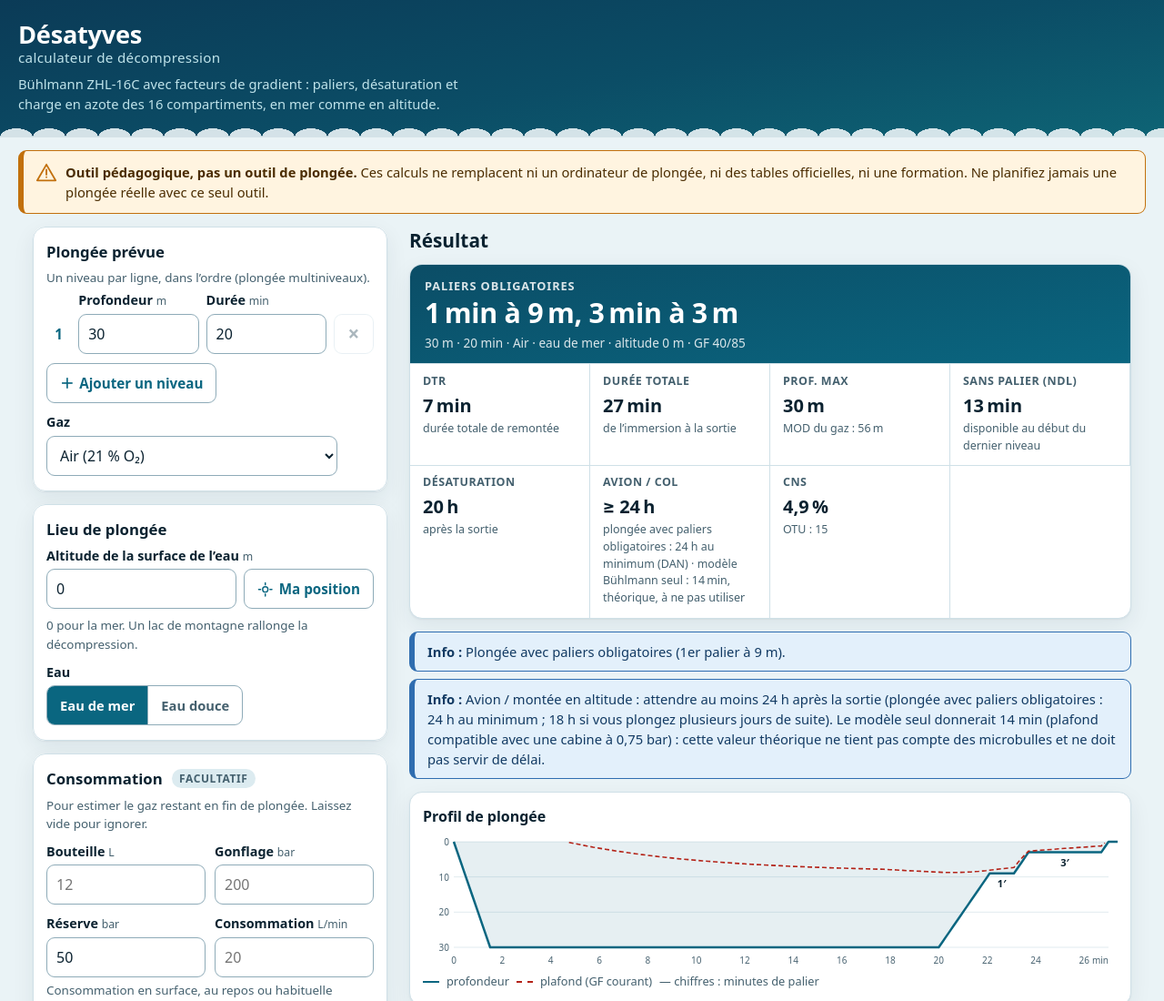
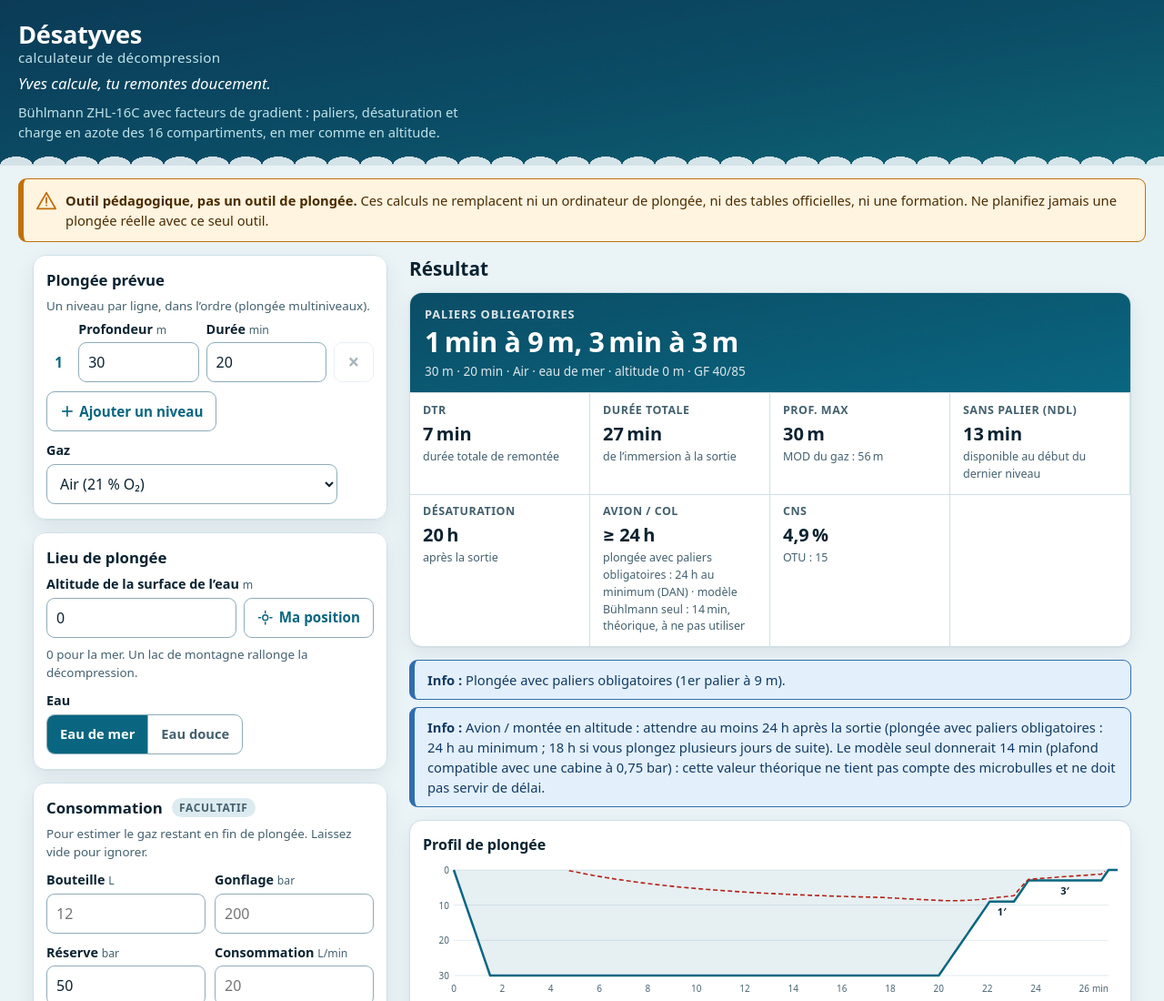
Before and after one commit to liliplouf/cyanotype, a website with bundled scripts: page plongee/index.html in a window 1280 px wide. Shown: the top 1100 px of the page at 91% size. Built offline with nearby package versions, Linux system fonts and the light colour scheme.

Commit message:
Désatyves : devise « Yves calcule, tu remontes doucement. »
Co-Authored-By: Claude Opus 5.5 <noreply@anthropic.com>
Claude-Session: https://claude.ai/code/session_01M5TN54MHNAPETVtzptXNdY

```diff
--- a/plongee/css/plongee.css
+++ b/plongee/css/plongee.css
@@ -142,6 +142,7 @@ a:hover { color: var(--accent-fort); }
 .entete-interieur { max-width: 1240px; margin: 0 auto; }
 .entete h1 { margin: 0; font-size: 1.7rem; line-height: 1.15; letter-spacing: -.01em; }
 .sous-titre { display: block; font-size: .95rem; font-weight: 500; color: var(--tete-attenue); letter-spacing: .02em; margin-top: 2px; }
+.devise { margin: 6px 0 0; font-style: italic; font-size: 1.05rem; color: var(--tete-encre); }
 .accroche { margin: 8px 0 6px; color: var(--tete-attenue); font-size: .92rem; max-width: 60ch; }
 
 /* --- Avertissement de sécurité ---------------------------------------------------------- */
--- a/plongee/index.html
+++ b/plongee/index.html
@@ -20,6 +20,7 @@
   <header class="entete">
     <div class="entete-interieur">
       <h1>Désatyves <span class="sous-titre">calculateur de décompression</span></h1>
+      <p class="devise">Yves calcule, tu remontes doucement.</p>
       <p class="accroche">Bühlmann ZHL-16C avec facteurs de gradient : paliers, désaturation et charge en azote des 16 compartiments, en mer comme en altitude.</p>
     </div>
   </header>
```
Also changed, not shown: plongee/README.md.
